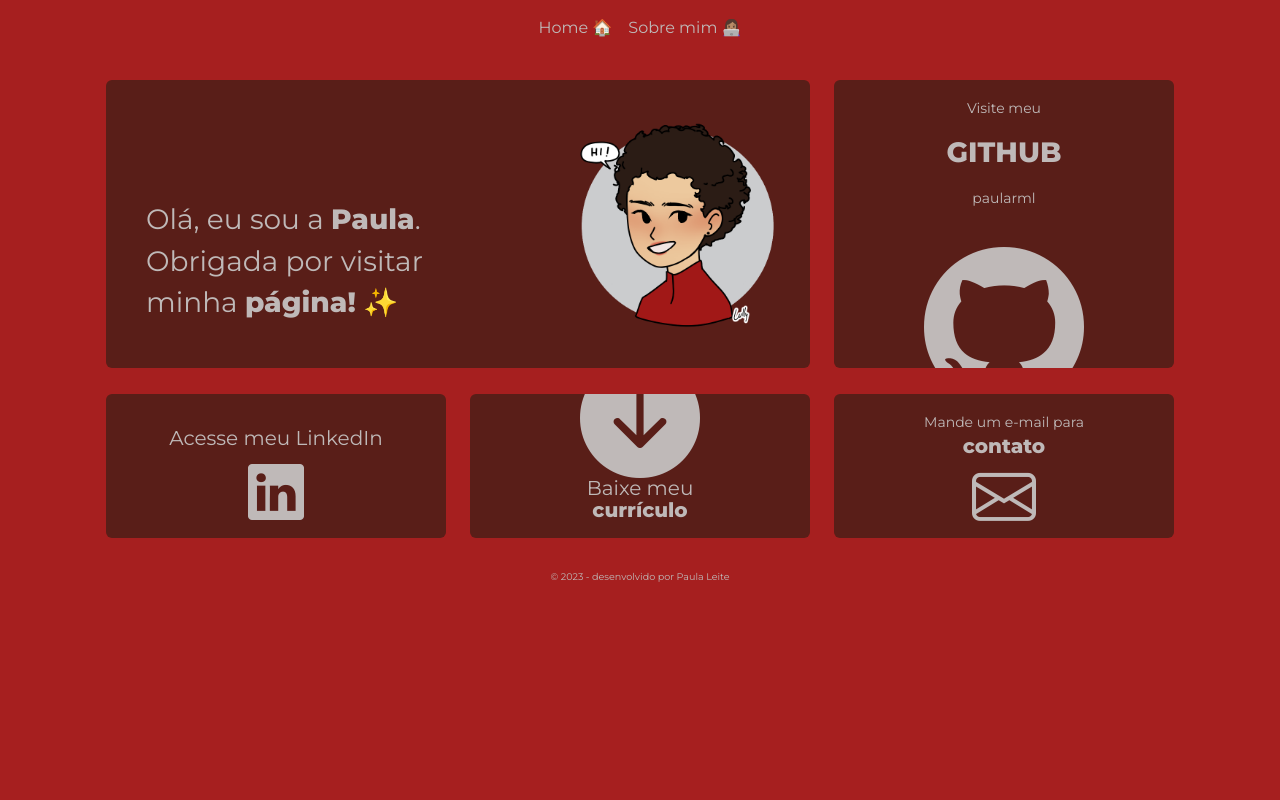
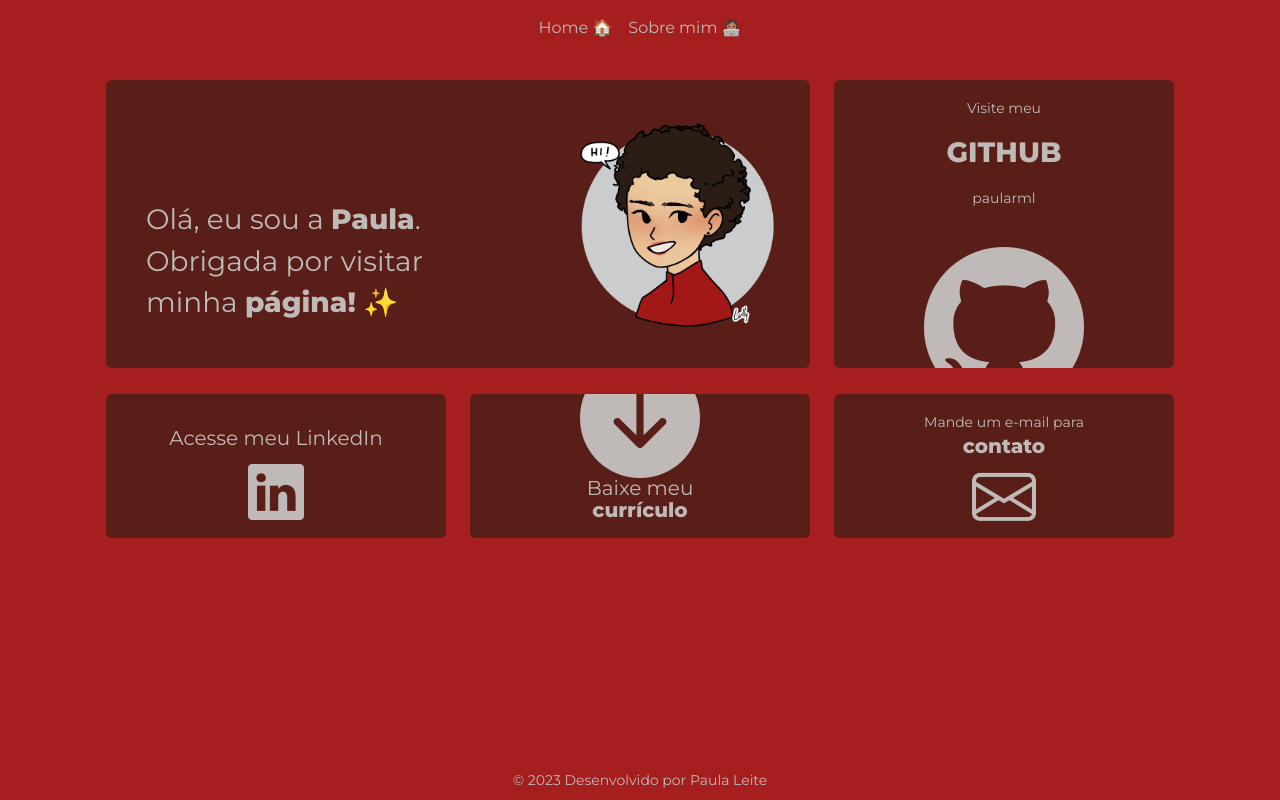
Before and after one commit to paularml/paularml.github.io, a plain HTML site: page index.html in a window 1280 px wide. Drawn offline with nearby package versions, Linux system fonts and the light colour scheme.

Commit message:
feat: muda rodapé

```diff
--- a/index.html
+++ b/index.html
@@ -1,5 +1,5 @@
 <!doctype html>
-<html lang="pt-BR">
+<html lang="pt-BR" class="h-100">
 
 <head>
   <meta charset="utf-8">
@@ -12,7 +12,7 @@
   <link rel="stylesheet" href="./src/css/index.css">
 </head>
 
-<body>
+<body class="d-flex flex-column h-100">
   <nav class="navbar navbar-expand-lg" aria-label="Tenth navbar example">
     <div class="container-fluid">
       <button class="navbar-toggler" type="button" data-bs-toggle="collapse" data-bs-target="#navbarsExample08"
@@ -101,18 +101,19 @@
       </div>
     </div>
   </div>
-  <div class="px-4">
-    <footer class="pt-3 px-5" style="position: sticky; bottom: 0;">
-      <p class=" text-center text-body-secondary text-reset" style="font-size: 0.6em;">&copy; 2023 - desenvolvido
-        por Paula Leite</p>
-    </footer>
-  </div>
+
+  <footer class="footer mt-auto">
+    <div class="container text-center text-body-secondary text-reset mb-2">
+      <small>&copy; 2023 Desenvolvido por Paula Leite</small>
+    </div>
+  </footer>
+
 
   <div class="b-example-divider"></div>
 
   <script src="https://cdn.jsdelivr.net/npm/bootstrap@5.3.2/dist/js/bootstrap.bundle.min.js"
     integrity="sha384-C6RzsynM9kWDrMNeT87bh95OGNyZPhcTNXj1NW7RuBCsyN/o0jlpcV8Qyq46cDfL"
     crossorigin="anonymous"></script>
-</body>
+  </>
 
 </html>
```
